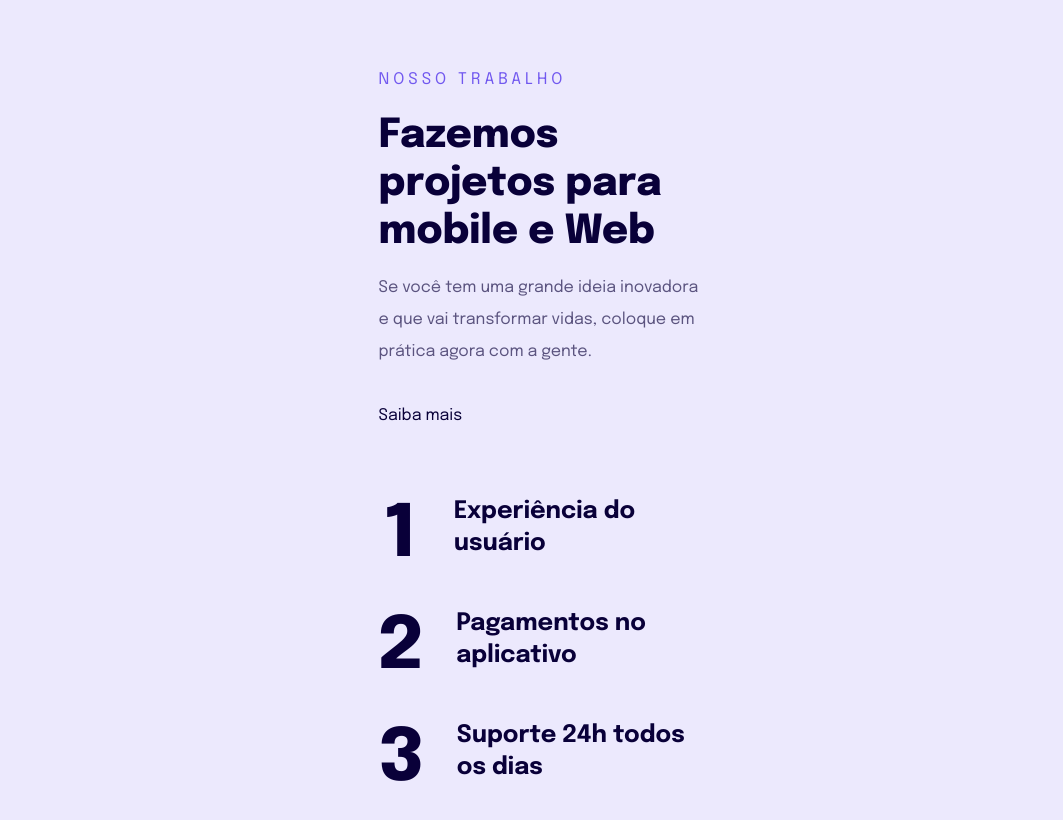
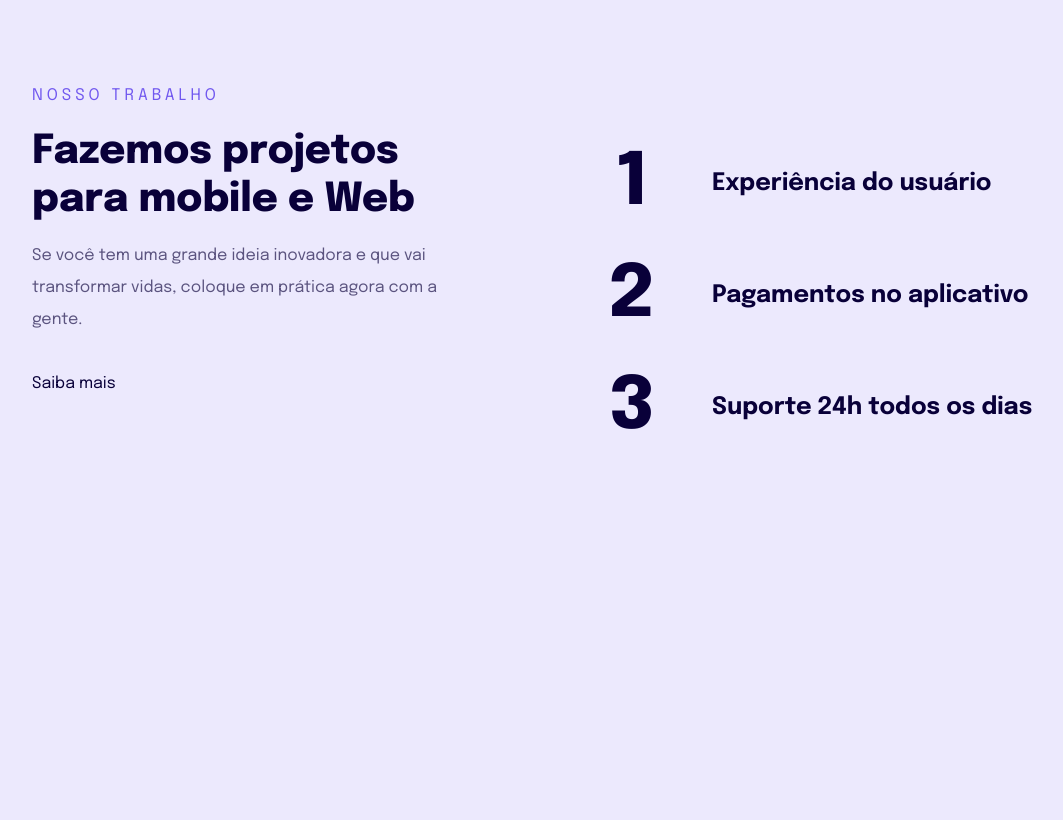
Before and after one commit to matheusvaz-tech/responsiveness-phase-07, a plain HTML site: page index.html in a window 1280 px wide. Shown: the whole page, without its empty margins (98-1161 px from the left). Drawn offline with Linux system fonts and the light colour scheme.

Commit message:
Media queries update

```diff
--- a/index.html
+++ b/index.html
@@ -9,6 +9,7 @@
   </head>
   <body>
     <main>
+      <div>
         <p>Nosso trabalho</p>
         <h1>Fazemos projetos para mobile e Web</h1>
 
@@ -18,6 +19,7 @@
         </p>
 
         <a href="#">Saiba mais</a>
+      </div>
 
       <ul>
         <li><span>1</span> Experiência do usuário</li>
--- a/style.css
+++ b/style.css
@@ -91,3 +91,25 @@
 
   margin-bottom: 2rem;
 }
+
+@media (min-width: 700px) {
+  body {
+    padding-top: 5rem;
+  }
+
+  main {
+    max-width: 63.75rem;
+    display: flex;
+    gap: 7.5rem;
+  }
+
+  main > div {
+    max-width: 456px;
+  }
+
+  ul li {
+    gap: 3.5rem;
+    max-width: 27rem;
+    align-items: center;
+  }
+}
```
Lines whose indentation alone changed are shown as unchanged.
